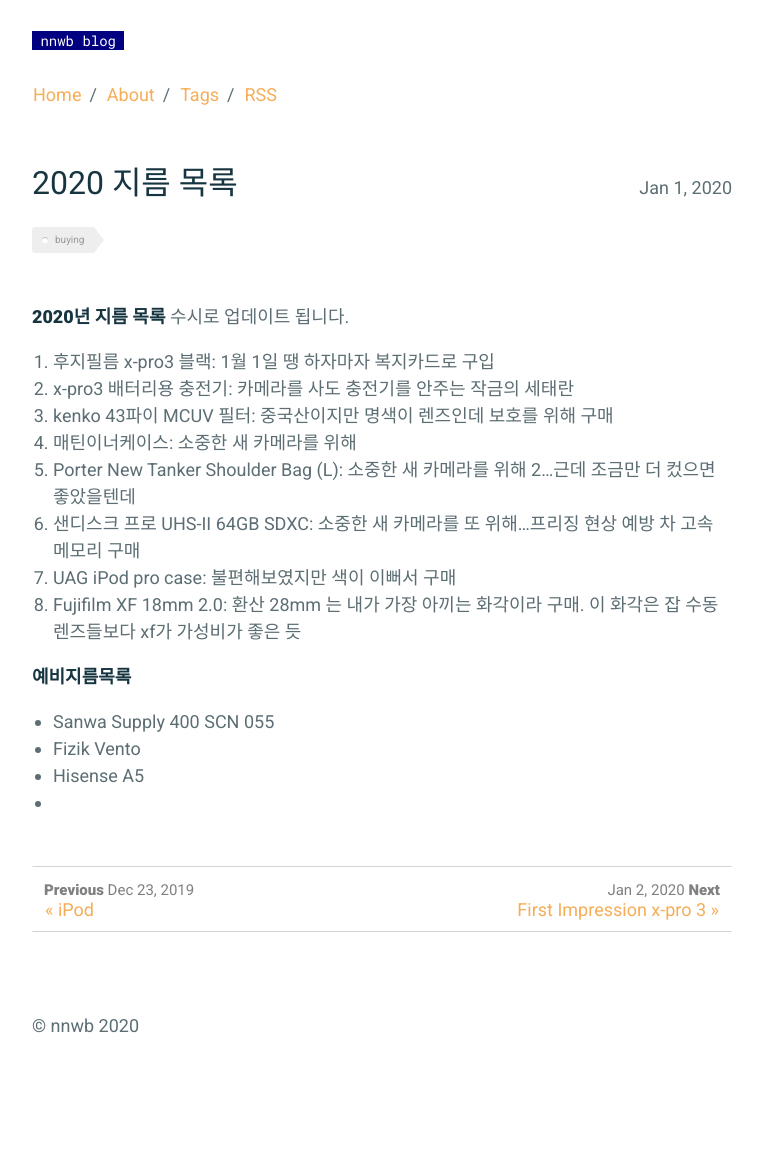
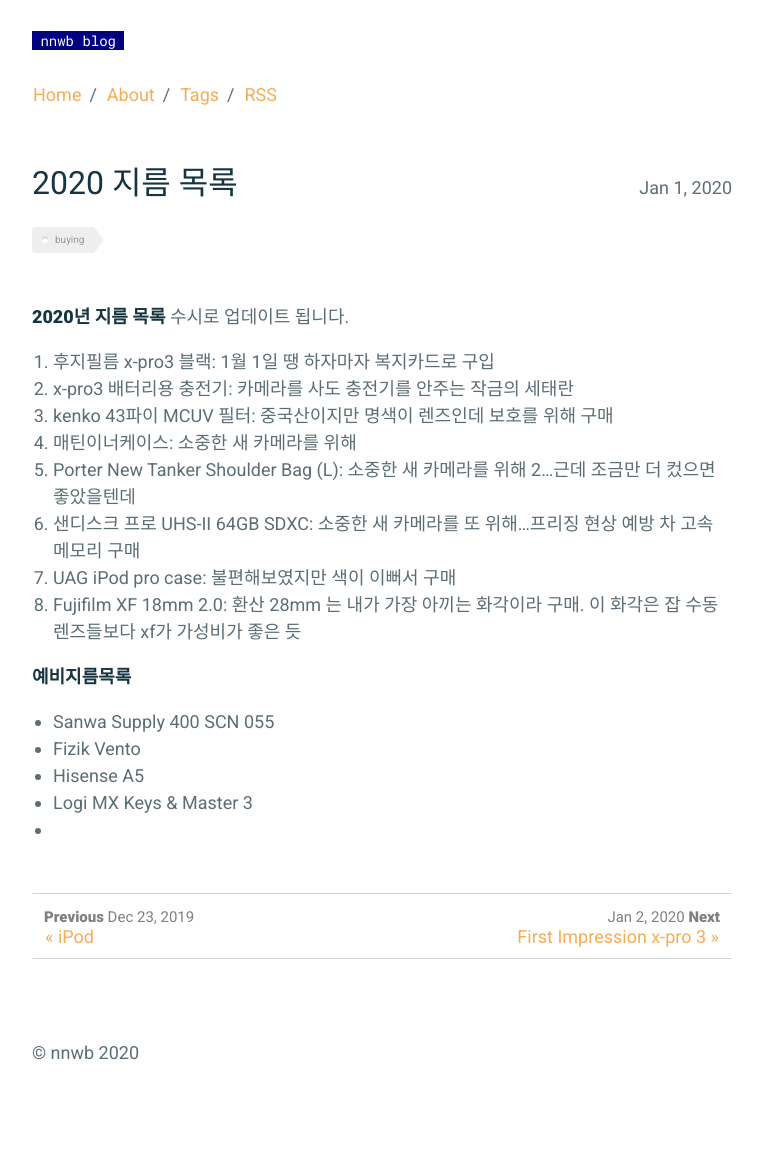
Before and after one commit to nnwb/nnwb.github.io, a Jekyll site: the page built from _posts/2020-01-01-2020buy.md, in a window 1280 px wide. Shown: the whole page, without its empty margins (258-1021 px from the left). Built offline with Jekyll 4.4.1, drawn with Linux system fonts in a browser that asks for light colours; comment, search, counter and statistics services are not loaded; before the commit the page ends 1139 px from its top, so only the background shows below that.

Commit message:
Update 2020-01-01-2020buy.md

```diff
--- a/_posts/2020-01-01-2020buy.md
+++ b/_posts/2020-01-01-2020buy.md
@@ -19,8 +19,10 @@ comments: true
 8. Fujifilm XF 18mm 2.0: 환산 28mm 는 내가 가장 아끼는 화각이라 구매. 이 화각은 잡 수동렌즈들보다 xf가 가성비가 좋은 듯
 
 
+
 **예비지름목록**
 - Sanwa Supply 400 SCN 055
 - Fizik Vento
 - Hisense A5
+- Logi MX Keys & Master 3
 -
```
